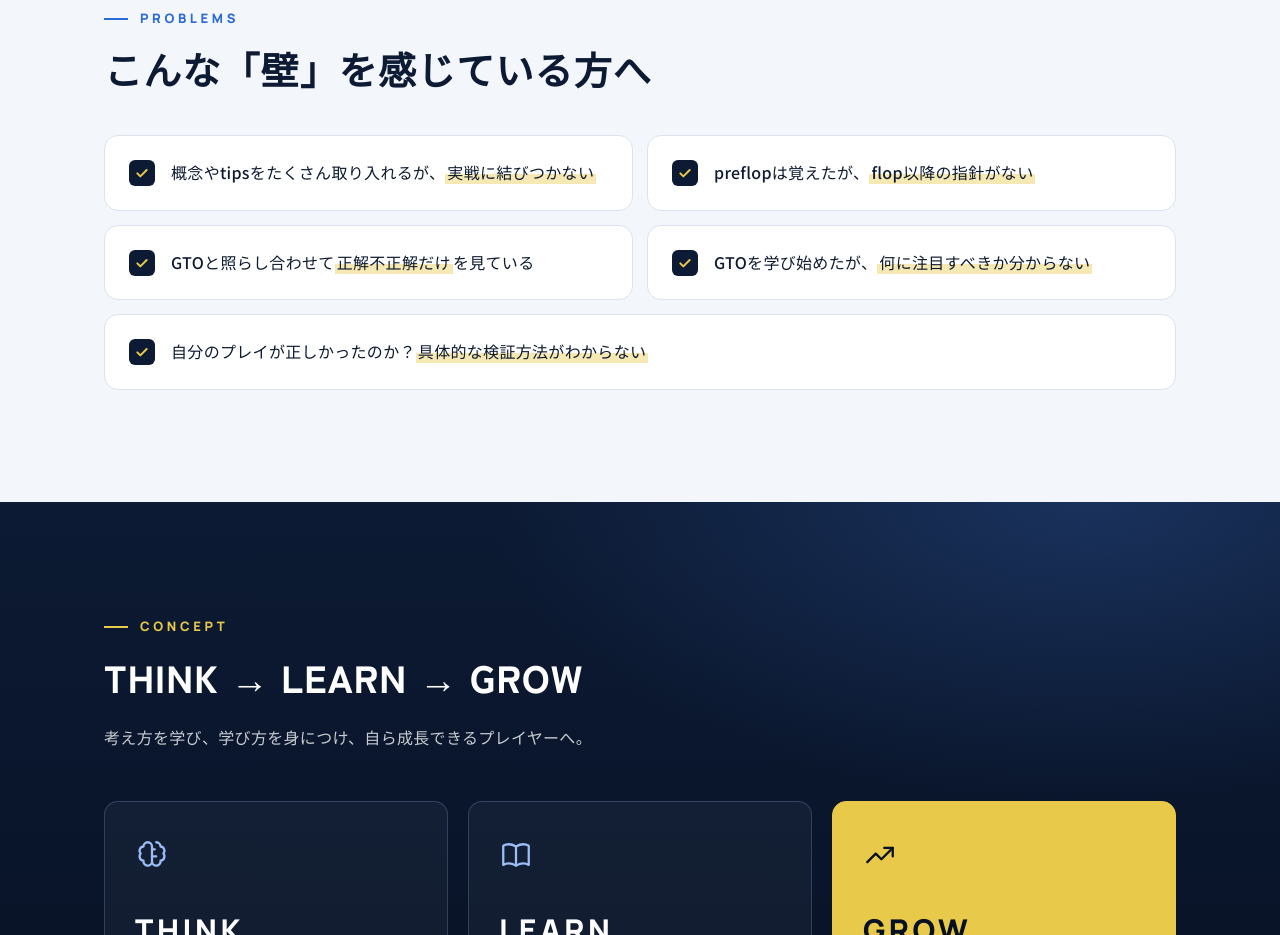
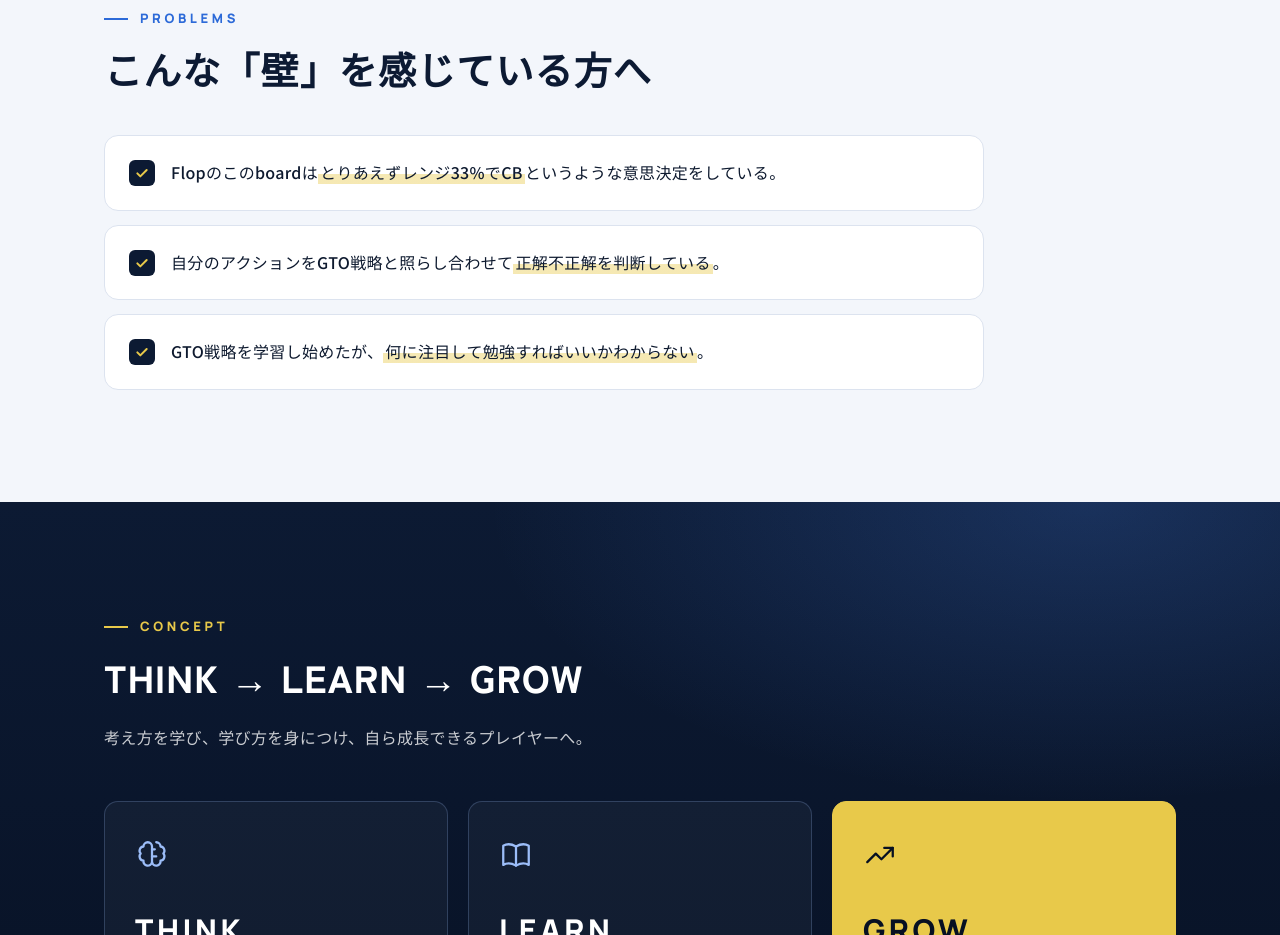
Before and after one commit to tkjump817-dev/seekerstart-coaching, a plain HTML site: page index.html in a window 1280 px wide. Shown: the part 1600-2535 px from the top of the page. Drawn offline with Linux system fonts and the light colour scheme.

Commit message:
こんな「壁」を3項目に変更
Co-Authored-By: Claude Opus 5.5 <noreply@anthropic.com>
Claude-Session: https://claude.ai/code/session_01CYLqZ96Y4jm4YRRC3MmTwn

```diff
--- a/index.html
+++ b/index.html
@@ -95,11 +95,9 @@
       <p class="label">PROBLEMS</p>
       <h2 class="section-title">こんな「壁」を感じている方へ</h2>
       <ul class="walls">
-        <li><span class="check" aria-hidden="true"></span><p>概念やtipsをたくさん取り入れるが、<mark>実戦に結びつかない</mark></p></li>
-        <li><span class="check" aria-hidden="true"></span><p>preflopは覚えたが、<mark>flop以降の指針がない</mark></p></li>
-        <li><span class="check" aria-hidden="true"></span><p>GTOと照らし合わせて<mark>正解不正解だけ</mark>を見ている</p></li>
-        <li><span class="check" aria-hidden="true"></span><p>GTOを学び始めたが、<mark>何に注目すべきか分からない</mark></p></li>
-        <li><span class="check" aria-hidden="true"></span><p>自分のプレイが正しかったのか？<mark>具体的な検証方法がわからない</mark></p></li>
+        <li><span class="check" aria-hidden="true"></span><p>Flopのこのboardは<mark>とりあえずレンジ33%でCB</mark>というような意思決定をしている。</p></li>
+        <li><span class="check" aria-hidden="true"></span><p>自分のアクションをGTO戦略と照らし合わせて<mark>正解不正解を判断している</mark>。</p></li>
+        <li><span class="check" aria-hidden="true"></span><p>GTO戦略を学習し始めたが、<mark>何に注目して勉強すればいいかわからない</mark>。</p></li>
       </ul>
     </div>
   </section>
--- a/style.css
+++ b/style.css
@@ -231,7 +231,7 @@ mark {
 @media (max-width: 600px) { .intro .intro-body { font-size: 16px; line-height: 1.95; } }
 
 /* ---------- 壁 ---------- */
-.walls { list-style: none; margin: 40px 0 0; padding: 0; display: grid; gap: 14px; grid-template-columns: repeat(2, minmax(0, 1fr)); }
+.walls { list-style: none; margin: 40px 0 0; padding: 0; display: grid; gap: 14px; grid-template-columns: 1fr; max-width: 880px; }
 .walls li {
   display: flex; gap: 16px; align-items: flex-start;
   background: #fff; border: 1px solid var(--border); border-radius: var(--radius);
```
